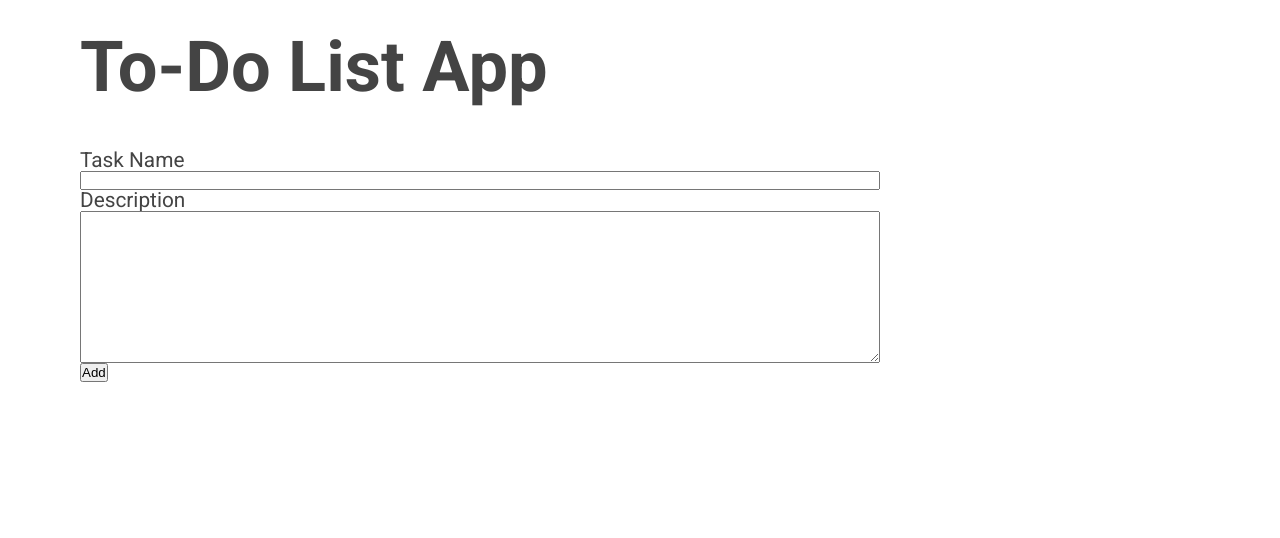
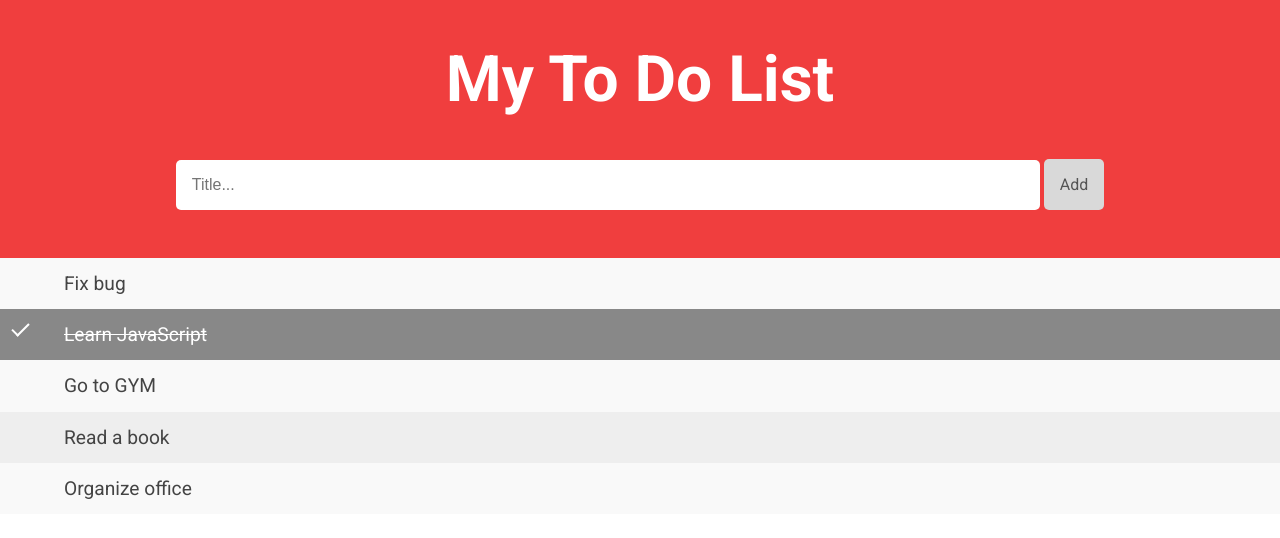
Before and after one commit to AditamaWibi/to-do-list-app, a plain HTML site: page index.html in a window 1280 px wide. Drawn offline with Linux system fonts and the light colour scheme.

Commit message:
Add javaScript

```diff
--- a/index.html
+++ b/index.html
@@ -11,34 +11,24 @@
   </head>
 
   <body>
-    <section class="input-section">
-      <div class="container">
-        <h1 class="heading-primary">To-Do List App</h1>
-      </div>
-      <div class="container">
-        <form action="#">
-          <div class="input-container">
-            <label for="name" class="input-label">Task Name</label>
-            <input type="text" class="input-field" name="name" id="name" />
-          </div>
+    <div class="header">
+      <h1 class="heading-primary">My To Do List</h1>
+      <input
+        type="text"
+        class="input-field"
+        id="title"
+        placeholder="Title..."
+      />
+      <span class="btn-add">Add</span>
+    </div>
 
-          <div class="input-container">
-            <label for="description" class="input-label">Description</label>
-            <textarea
-              name="description"
-              id="description"
-              cols="30"
-              rows="10"
-              class="input-area"
-            ></textarea>
-          </div>
-
-          <button type="submit" class="btn">Add</button>
-        </form>
-      </div>
-    </section>
-
-    <section class="list-section"></section>
+    <ul class="main-list">
+      <li>Fix bug</li>
+      <li class="checked">Learn JavaScript</li>
+      <li>Go to GYM</li>
+      <li>Read a book</li>
+      <li>Organize office</li>
+    </ul>
 
     <script src="script.js"></script>
   </body>
--- a/script.js
+++ b/script.js
@@ -0,0 +1,59 @@
+"use strict";
+// Create a new list item when clicking on the "Add" button
+const btnAdd = document.querySelector(".btn-add");
+btnAdd.addEventListener("click", function () {
+  const li = document.createElement("li");
+  const inputValue = document.getElementById("title").value;
+  const textNode = document.createTextNode(inputValue);
+  li.appendChild(textNode);
+  if (inputValue === "") {
+    alert("You must write something");
+  } else {
+    document.querySelector(".main-list").appendChild(li);
+  }
+  document.getElementById("title").value = "";
+
+  const span = document.createElement("span");
+  const txt = document.createTextNode("\u00D7");
+  span.className = "close";
+  span.appendChild(txt);
+  li.appendChild(span);
+
+  for (let i = 0; i < close.length; i++) {
+    close[i].onclick = function () {
+      const div = this.parentElement;
+      div.style.display = "none";
+    };
+  }
+});
+
+// Create a "close" button and append it to each list item
+const myNodeList = document.getElementsByTagName("li");
+for (let i = 0; i < myNodeList.length; i++) {
+  const span = document.createElement("span");
+  const txt = document.createTextNode("\u00D7");
+  span.className = "close";
+  span.appendChild = txt;
+  myNodeList[i].appendChild(span);
+}
+
+// Click on a close button to hide the current list item
+const close = document.getElementsByClassName("close");
+for (let i = 0; i < close.length; i++) {
+  close[i].onclick = function () {
+    const div = this.parentElement;
+    div.style.display = "none";
+  };
+}
+
+// Add a "checked" symbol when clicking on a list item
+const list = document.querySelector("ul");
+list.addEventListener(
+  "click",
+  function (ev) {
+    if (ev.target.tagName === "li") {
+      ev.target.clasList.toggle("checked");
+    }
+  },
+  false
+);
--- a/style.css
+++ b/style.css
@@ -3,6 +3,7 @@
 * {
   padding: 0;
   margin: 0;
+  box-sizing: border-box;
 }
 
 body {
@@ -12,30 +13,93 @@ body {
   color: #444;
 }
 
-.input-section {
-  padding: 2rem 3rem;
-}
+.header {
+  background-color: #f03e3e;
+  padding: 3rem 4rem;
+  color: #fff;
+  text-align: center;
 
-.container {
-  padding: 0 2rem;
-  margin: 0 auto;
+  /* make the list items unselectable */
+  -webkit-user-select: none;
+  -moz-user-select: none;
+  -ms-user-select: none;
+  user-select: none;
 }
 
 .heading-primary {
-  font-size: 4.4rem;
+  font-size: 4rem;
   font-weight: 700;
   margin-bottom: 3rem;
 }
 
-form {
-  max-width: 50rem;
+.input-field {
+  border: none;
+  border-radius: 5px;
+  width: 75%;
+  padding: 1rem;
+  font-size: 1rem;
 }
 
-.input-container {
-  display: flex;
-  flex-direction: column;
+.btn-add {
+  padding: 1rem;
+  width: 25%;
+  background-color: #d9d9d9;
+  color: #555;
+  text-align: center;
+  font-size: 1rem;
+  cursor: pointer;
+  transition: 0.3s;
+  border-radius: 5px;
 }
 
-.input-label {
-  font-size: 1.3rem;
+.btn-add:hover {
+  background-color: #bbb;
 }
+
+.main-list li {
+  cursor: pointer;
+  position: relative;
+  padding: 1rem 0.5rem 1rem 4rem;
+  background-color: #eee;
+  font-size: 1.2rem;
+  transition: 0.2s;
+}
+
+.main-list li:nth-child(odd) {
+  background-color: #f9f9f9;
+}
+
+.main-list li:hover {
+  background-color: #ddd;
+}
+
+.main-list li.checked {
+  background-color: #888;
+  color: #fff;
+  text-decoration: line-through;
+}
+
+.main-list li.checked::before {
+  content: "";
+  position: absolute;
+  border-color: #fff;
+  border-style: solid;
+  border-width: 0 2px 2px 0;
+  top: 10px;
+  left: 16px;
+  transform: rotate(45deg);
+  height: 15px;
+  width: 7px;
+}
+
+.close {
+  position: absolute;
+  right: 0;
+  top: 0;
+  padding: 12px 16px 12px 16px;
+}
+
+.close:hover {
+  background-color: #f44336;
+  color: white;
+}
```
